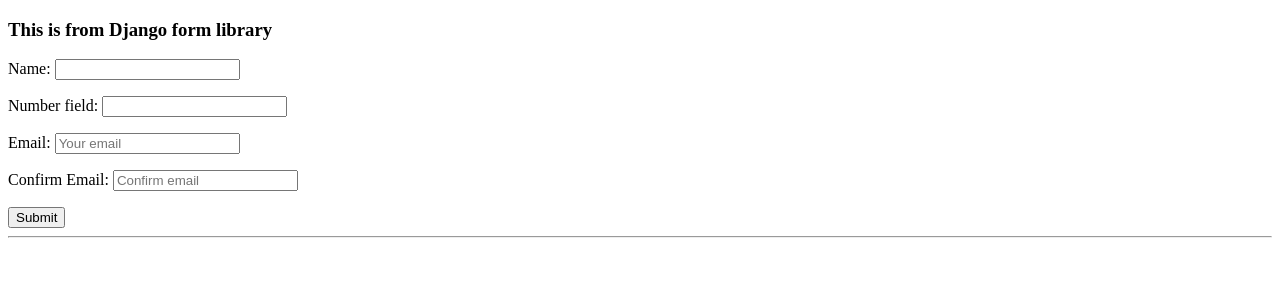
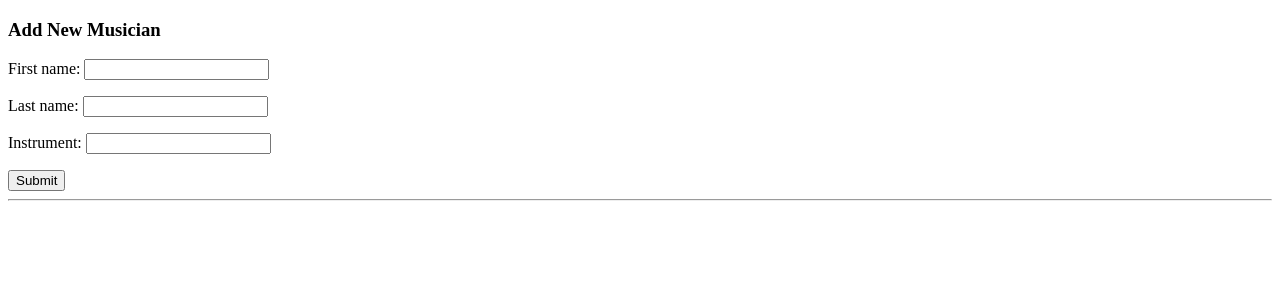
Before and after one commit to amayordomo/Second-Django-Website, a Django app: page /form/ in a window 1280 px wide. Shown: the top 300 px of the page. Run offline with Django 5.2, Linux system fonts and the light colour scheme.

Commit message:
Connect form submissions to django models

```diff
--- a/first_app/forms_django.py
+++ b/first_app/forms_django.py
@@ -1,16 +1,8 @@
 from django import forms
 from django.core import validators
+from first_app import models
 
-class user_form(forms.Form):
-    name = forms.CharField(validators=[validators.MaxLengthValidator(10), validators.MinLengthValidator(5)])
-    number_field = forms.IntegerField(validators=[validators.MaxValueValidator(10), validators.MinValueValidator(0)])
-    user_email = forms.EmailField(label='Email', widget=forms.TextInput(attrs={'placeholder': 'Your email'}))
-    user_vmail = forms.EmailField(label='Confirm Email', widget=forms.TextInput(attrs={'placeholder': 'Confirm email'}))
-
-    def clean(self):
-        all_cleaned_data = super().clean()
-        user_email = all_cleaned_data['user_email']
-        user_vmail = all_cleaned_data['user_vmail']
-
-        if user_email != user_vmail:
-            raise forms.ValidationError("Please confirm your email! Fields don't match")
+class MusicianForm(forms.ModelForm):
+    class Meta:
+        model = models.Musician
+        fields = "__all__"
--- a/first_app/views.py
+++ b/first_app/views.py
@@ -10,23 +10,16 @@
     return render(request, 'first_app/index.html', context=diction)
 
 def form(request):
-    new_form = forms_django.user_form()
-    diction = {'test_form': new_form, 'heading_1': "This is from Django form library"}
+    new_form = forms_django.MusicianForm()
 
-    if request.method == "POST":
-        new_form = forms_django.user_form(request.POST)
-        diction.update({'test_form': new_form})
+    if request.method == 'POST':
+        new_form = forms_django.MusicianForm(request.POST)
 
         if new_form.is_valid():
-            name = new_form.cleaned_data['name']
-            number_field = new_form.cleaned_data['number_field']
-            email = new_form.cleaned_data['user_email']
+            new_form.save(commit=True)
+            return index(request)
 
-            diction.update({'name' : name})
-            diction.update({'number_field' : number_field})
-            diction.update({'email': email})
 
-            diction.update({'field': 'Fields match!'})
-            diction.update({'form_submitted': "Yes"})
+    diction = {'test_form' : new_form, 'heading_1': 'Add New Musician'}
 
     return render(request, 'first_app/form.html', context=diction)
--- a/templates/first_app/form.html
+++ b/templates/first_app/form.html
@@ -13,13 +13,5 @@
         <input type="submit" name="submit" value="Submit">
     </form>
     <hr>
-    {% if form_submitted %}
-
-    <p>Name: {{ name }}</p>
-    <p>Number Field: {{ number_field }}</p>
-    <p>Email: {{ email }}</p>
-
-
-    {% endif %}
 </body>
 </html>
--- a/templates/first_app/index.html
+++ b/templates/first_app/index.html
@@ -11,6 +11,9 @@
 
     <body>
         <h1>Musician List</h1>
+
+        <a href="/form/">Add New Musician</a><br>
+
         <h2> {{text_1}} </h2>
         <table>
             <tr>
```
Also changed, not shown: db.sqlite3, first_app/models.py (line endings or trailing spaces).
